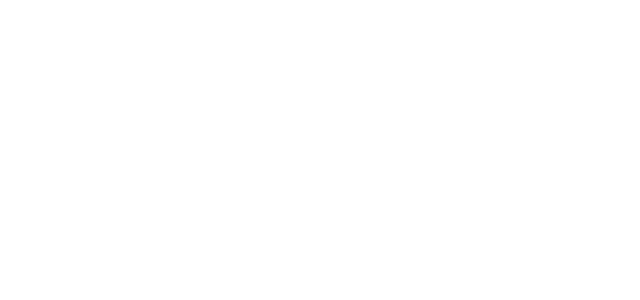
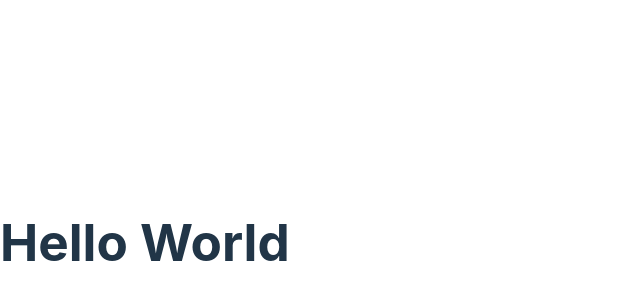
Before and after one commit to DeFosu/react-shop-clothes-template, a React (Vite) app: page / in a window 1280 px wide. Shown: the part 158-458 px from the top of the page, without its empty margins (0-640 px from the left). Built offline with nearby package versions, Linux system fonts and the light colour scheme.

Commit message:
no change

```diff
--- a/src/main.tsx
+++ b/src/main.tsx
@@ -2,4 +2,8 @@
 import { createRoot } from "react-dom/client";
 import "./index.css";
 
-createRoot(document.getElementById("root")!).render(<StrictMode></StrictMode>);
+createRoot(document.getElementById("root")!).render(
+    <StrictMode>
+        <h1>Hello World</h1>
+    </StrictMode>
+);
```
